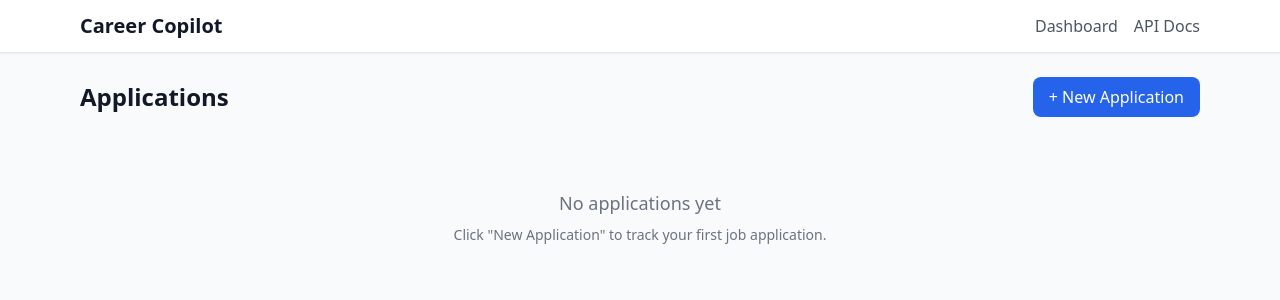
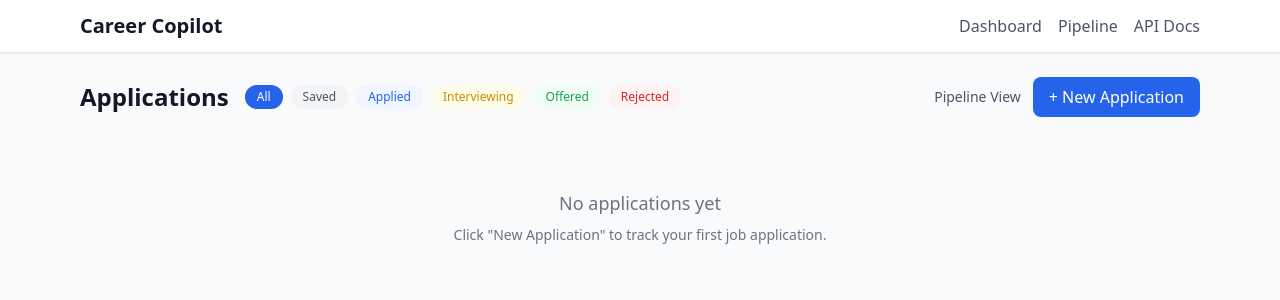
Before and after one commit to atalaymudanyali/career-copilot, a FastAPI app: template templates/dashboard/list.html in a window 1280 px wide. Shown: the top 300 px of the page. Run offline with FastAPI, Linux system fonts and the light colour scheme; the template is opened without the code that fills it, so the values that code supplies are empty; some libraries are stand-ins or nearby versions.

Commit message:
feat: add pipeline kanban view and status filter pills
Kanban board at /dashboard/pipeline groups applications by status into
color-coded columns. List view gets filter pills and a link to switch
between views. Pipeline link added to nav bar.

Co-Authored-By: Claude Opus 4.6 <noreply@anthropic.com>

```diff
--- a/templates/base.html
+++ b/templates/base.html
@@ -18,6 +18,7 @@
             <a href="/" class="text-xl font-bold text-gray-900">Career Copilot</a>
             <div class="flex gap-4">
                 <a href="/dashboard" class="text-gray-600 hover:text-gray-900 font-medium">Dashboard</a>
+                <a href="/dashboard/pipeline" class="text-gray-600 hover:text-gray-900 font-medium">Pipeline</a>
                 <a href="/docs" class="text-gray-600 hover:text-gray-900 font-medium">API Docs</a>
             </div>
         </div>
--- a/templates/dashboard/list.html
+++ b/templates/dashboard/list.html
@@ -4,11 +4,35 @@
 
 {% block content %}
 <div class="flex items-center justify-between mb-6">
-    <h1 class="text-2xl font-bold text-gray-900">Applications</h1>
-    <button onclick="document.getElementById('create-form').classList.toggle('hidden')"
-            class="bg-blue-600 text-white px-4 py-2 rounded-lg font-medium hover:bg-blue-700 transition">
-        + New Application
-    </button>
+    <div class="flex items-center gap-4">
+        <h1 class="text-2xl font-bold text-gray-900">Applications</h1>
+        <div class="flex items-center gap-2">
+            <a href="/dashboard"
+               class="px-3 py-1 rounded-full text-xs font-medium transition {{ 'bg-blue-600 text-white' if not status_filter else 'bg-gray-100 text-gray-600 hover:bg-gray-200' }}">
+                All
+            </a>
+            {% for s in ["saved", "applied", "interviewing", "offered", "rejected"] %}
+            {% set pill_colors = {
+                "saved": "bg-gray-600 text-white" if status_filter == s else "bg-gray-100 text-gray-600 hover:bg-gray-200",
+                "applied": "bg-blue-600 text-white" if status_filter == s else "bg-blue-50 text-blue-600 hover:bg-blue-100",
+                "interviewing": "bg-yellow-500 text-white" if status_filter == s else "bg-yellow-50 text-yellow-600 hover:bg-yellow-100",
+                "offered": "bg-green-600 text-white" if status_filter == s else "bg-green-50 text-green-600 hover:bg-green-100",
+                "rejected": "bg-red-600 text-white" if status_filter == s else "bg-red-50 text-red-600 hover:bg-red-100"
+            } %}
+            <a href="/dashboard?status={{ s }}"
+               class="px-3 py-1 rounded-full text-xs font-medium capitalize transition {{ pill_colors[s] }}">
+                {{ s }}
+            </a>
+            {% endfor %}
+        </div>
+    </div>
+    <div class="flex items-center gap-3">
+        <a href="/dashboard/pipeline" class="text-sm text-gray-600 hover:text-gray-900 font-medium">Pipeline View</a>
+        <button onclick="document.getElementById('create-form').classList.toggle('hidden')"
+                class="bg-blue-600 text-white px-4 py-2 rounded-lg font-medium hover:bg-blue-700 transition">
+            + New Application
+        </button>
+    </div>
 </div>
 
 <div id="create-form" class="hidden mb-6">
```
Also changed, not shown: src/career_copilot/api/dashboard.py (+18 -0 lines), templates/dashboard/_pipeline_card.html (added, +11 -0 lines), templates/dashboard/pipeline.html (added, +38 -0 lines), tests/test_dashboard.py (+20 -0 lines).
